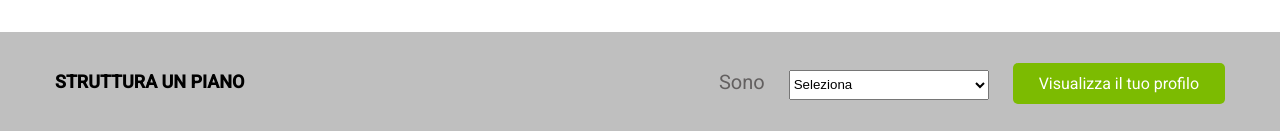
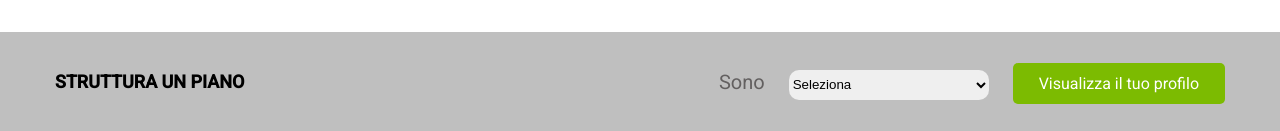
Before and after one commit to Domenico159/htmlcss-fluentify, a plain HTML site: page index.html in a window 1280 px wide. Shown: the part 1571-1702 px from the top of the page. Drawn offline with Linux system fonts and the light colour scheme.

Commit message:
Project Completed

```diff
--- a/css/style.css
+++ b/css/style.css
@@ -342,4 +342,6 @@ footer .text-footer a{
     display: inline-block;
     width: 200px;
     height: 30px;
+    border-radius: 10px;
+    border:0px
 }
```
